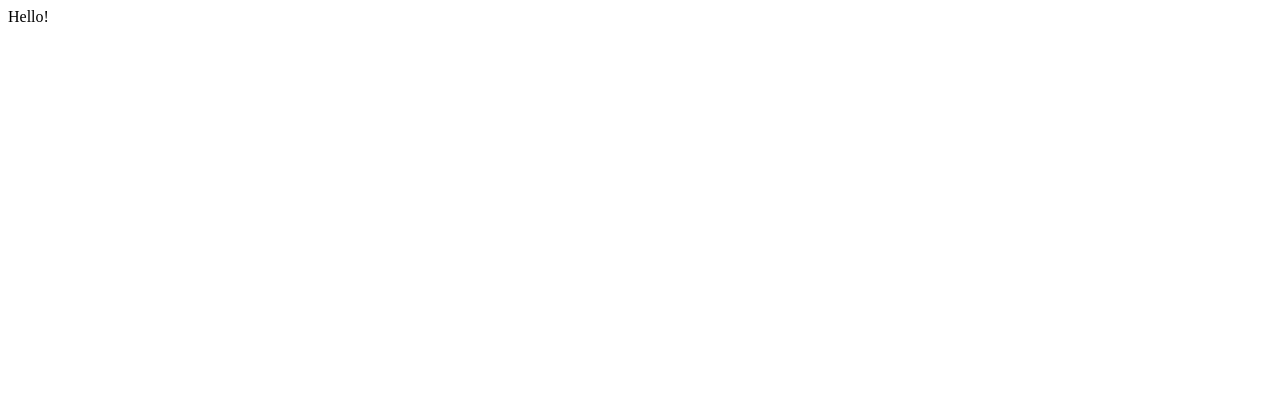
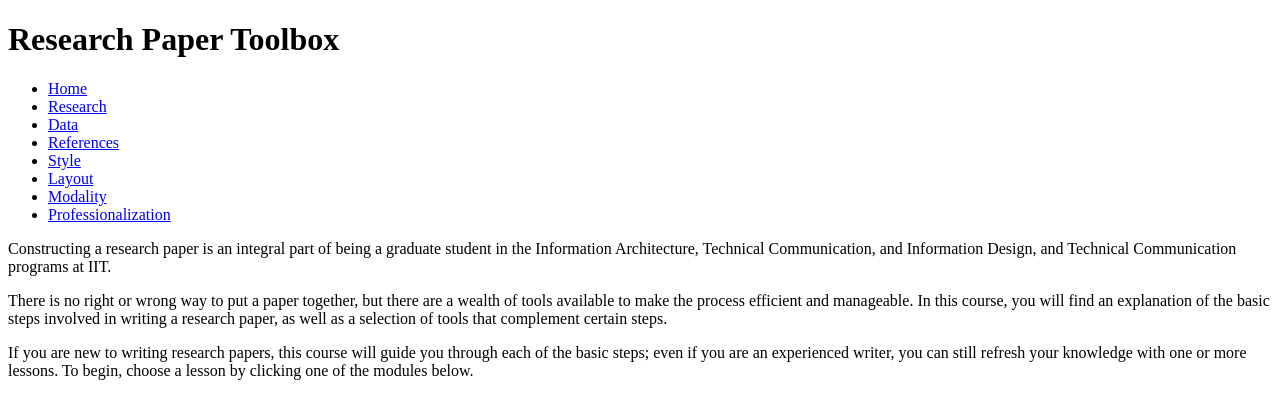
Before and after one commit to melianaj04/project-1, a plain HTML site: page index.html in a window 1280 px wide. Drawn offline with Linux system fonts and the light colour scheme.

Commit message:
Update index.html

```diff
--- a/index.html
+++ b/index.html
@@ -1,7 +1,34 @@
 <!DOCTYPE html>
+<html lang="en">
+<head>
+    <meta charset="UTF-8">
+    <meta name="viewport" content="width=device-width, initial-scale=1.0">
+    <title>Research Paper Toolbox</title>
+    <link rel="stylesheet" href="style.css"> <!-- Link to your CSS file -->
+</head>
+<body>
+    <header>
+        <h1>Research Paper Toolbox</h1>
+        <nav>
+            <ul>
+                <li><a href="index.html">Home</a></li> <!-- Link to homepage -->
+                <li><a href="module1.html">Research</a></li> <!-- Link to Module 1 -->
+                <li><a href="module2.html">Data</a></li>    <!-- Link to Module 2 -->
+                <li><a href="#">References</a></li            <!-- Placeholder page -->
+                <li><a href="#">Style</a></li                 <!-- Placeholder page -->
+                <li><a href="#">Layout</a></li                <!-- Placeholder page -->
+                <li><a href="#">Modality</a></li              <!-- Placeholder page -->
+                <li><a href="#">Professionalization</a></li   <!-- Placeholder page -->
+            </ul>
+        </nav>
+    </header>
 
-<html lang="eng">
+    <main>
+        <p>Constructing a research paper is an integral part of being a graduate student in the Information Architecture, Technical Communication, and Information Design, and Technical Communication programs at IIT.</p>
 
-</h1>Hello!</h1>
+        <p>There is no right or wrong way to put a paper together, but there are a wealth of tools available to make the process efficient and manageable. In this course, you will find an explanation of the basic steps involved in writing a research paper, as well as a selection of tools that complement certain steps.</p>
 
+        <p>If you are new to writing research papers, this course will guide you through each of the basic steps; even if you are an experienced writer, you can still refresh your knowledge with one or more lessons. To begin, choose a lesson by clicking one of the modules below.</p>
+    </main>
+</body>
 </html>
```
